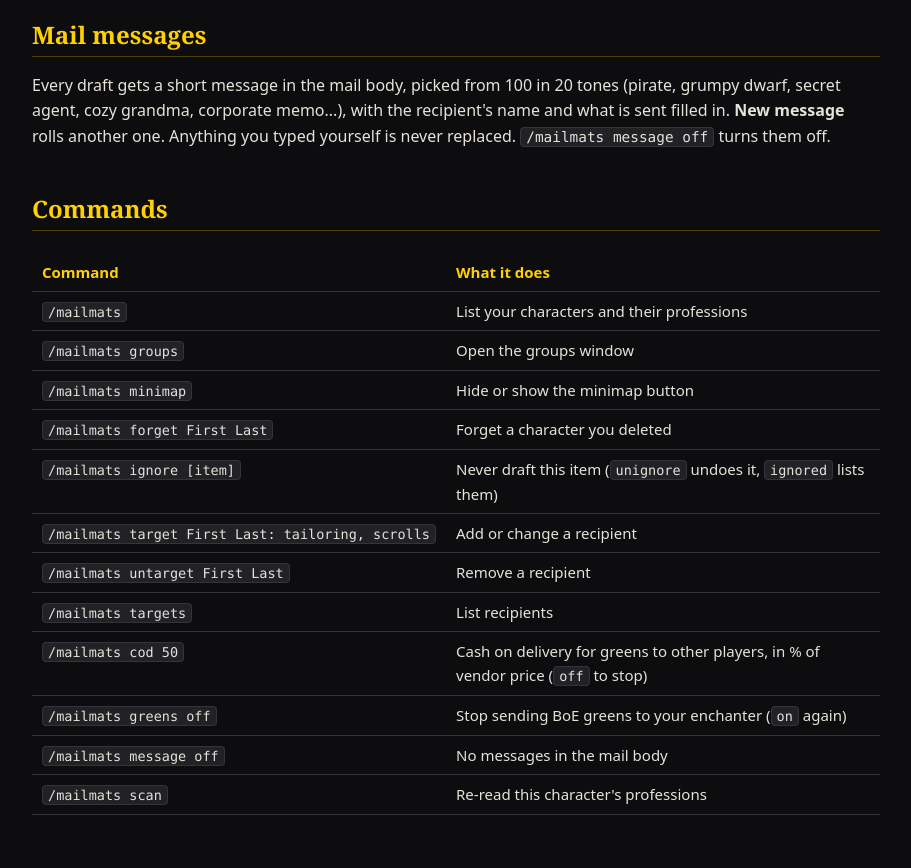
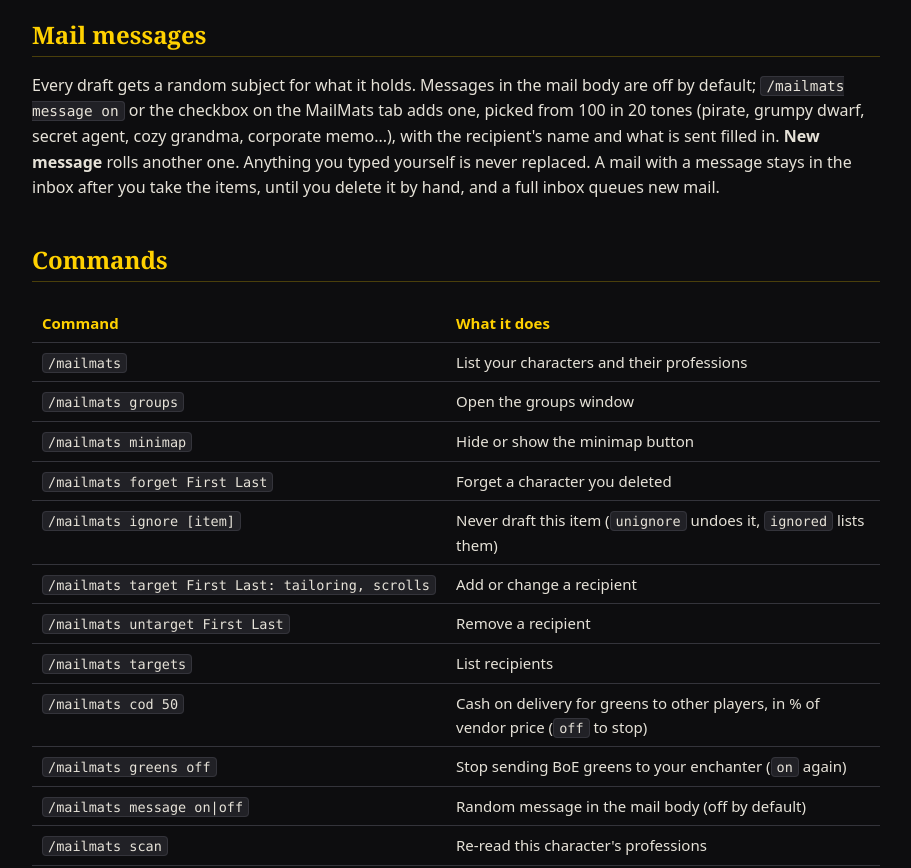
Before and after one commit to aronbodogai/ronis-wow-addons, a plain HTML site: page site/mailmats/index.html in a window 1280 px wide. Shown: the part 2300-3168 px from the top of the page, without its empty margins (184-1095 px from the left). Drawn offline with Linux system fonts and the light colour scheme.

Commit message:
MailMats: random subjects; mail messages off by default
Each draft gets one of 12 subjects for what it holds (Data/Subjects.lua):
one list per profession and skill, plus upgrades, class reagents and mixed
mails. The random mail body is now opt-in (new withMessage setting), and
the MailMats tab explains why: a mail with a message stays in the inbox
until deleted by hand, and a full inbox queues new mail.

Co-Authored-By: Claude Opus 5.5 <noreply@anthropic.com>

```diff
--- a/site/mailmats/index.html
+++ b/site/mailmats/index.html
@@ -110,10 +110,12 @@
   </ul>
 
   <h2 id="messages">Mail messages</h2>
-  <p>Every draft gets a short message in the mail body, picked from 100 in 20 tones (pirate, grumpy
+  <p>Every draft gets a random subject for what it holds. Messages in the mail body are off by
+  default; <code>/mailmats message on</code> or the checkbox on the MailMats tab adds one, picked from 100 in 20 tones (pirate, grumpy
   dwarf, secret agent, cozy grandma, corporate memo...), with the recipient's name and what is sent
   filled in. <strong>New message</strong> rolls another one. Anything you typed yourself is never
-  replaced. <code>/mailmats message off</code> turns them off.</p>
+  replaced. A mail with a message stays in the inbox after you take the items, until you delete it
+  by hand, and a full inbox queues new mail.</p>
 
   <h2 id="commands">Commands</h2>
   <div class="table-scroll"><table>
@@ -128,7 +130,7 @@
     <tr><td><code>/mailmats targets</code></td><td>List recipients</td></tr>
     <tr><td><code>/mailmats cod 50</code></td><td>Cash on delivery for greens to other players, in % of vendor price (<code>off</code> to stop)</td></tr>
     <tr><td><code>/mailmats greens off</code></td><td>Stop sending BoE greens to your enchanter (<code>on</code> again)</td></tr>
-    <tr><td><code>/mailmats message off</code></td><td>No messages in the mail body</td></tr>
+    <tr><td><code>/mailmats message on|off</code></td><td>Random message in the mail body (off by default)</td></tr>
     <tr><td><code>/mailmats scan</code></td><td>Re-read this character's professions</td></tr>
   </table></div>
 
```
Also changed, not shown: RonisMailMats/docs/DESCRIPTION.md (+3 -2 lines), README.md, RonisMailMats/CHANGELOG.md, 6 other files.
